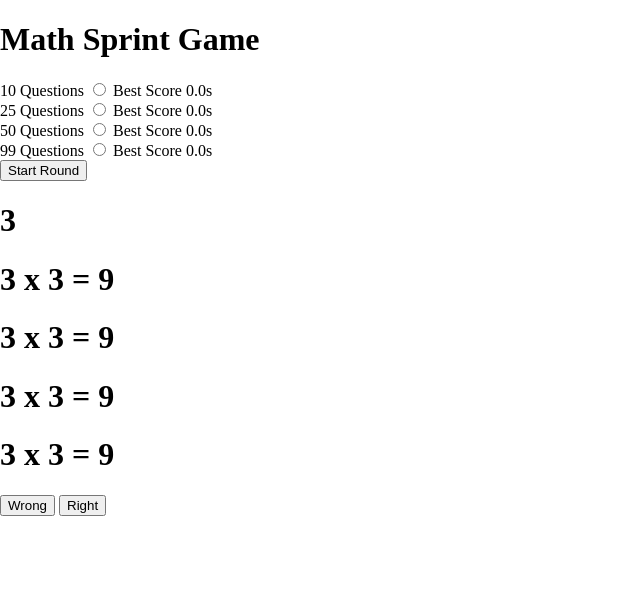
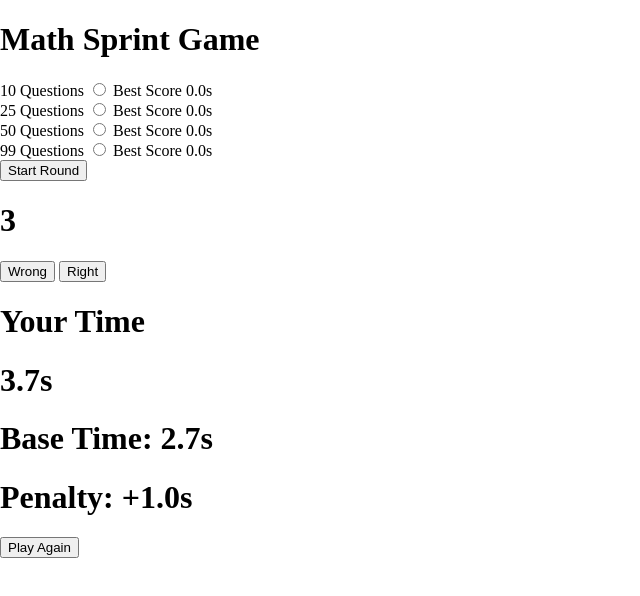
Before and after one commit to KaisaSS/math-sprint-game, a plain HTML site: page index.html in a window 1280 px wide. Shown: the whole page, without its empty margins (0-640 px from the left). Drawn offline with Linux system fonts and the light colour scheme.

Commit message:
Create Score page

```diff
--- a/index.html
+++ b/index.html
@@ -78,25 +78,26 @@
     <!-- Game Page -->
     <div class="card" id="gane-page">
       <!-- Item Container -->
-      <div class="item-container">
-        <div class="selected-item"></div>
-        <div class="item">
-          <h1>3 x 3 = 9</h1>
-        </div>
-        <div class="item">
-          <h1>3 x 3 = 9</h1>
-        </div>
-        <div class="item">
-          <h1>3 x 3 = 9</h1>
-        </div>
-        <div class="item">
-          <h1>3 x 3 = 9</h1>
-        </div>
-      </div>
+      <div class="item-container"></div>
       <!-- Right/Wrong Buttons -->
       <div class="item-footer">
         <button class="wrong">Wrong</button>
         <button class="right">Right</button>
+      </div>
+
+      <!-- Score Page -->
+      <div class="card" id="score-page">
+        <!-- Score Container -->
+        <div class="score-container">
+          <h1 class="title">Your Time</h1>
+          <h1 class="final-time">3.7s</h1>
+          <h1 class="base-time">Base Time: 2.7s</h1>
+          <h1 class="penalty-time">Penalty: +1.0s</h1>
+        </div>
+        <!-- Play Again Button -->
+        <div class="score-footer">
+          <button class="play-again">Play Again</button>
+        </div>
       </div>
     </div>
 
```
